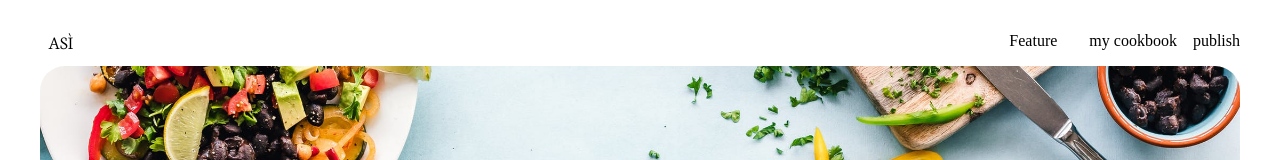
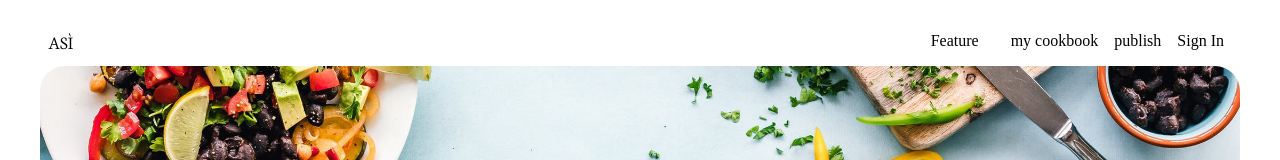
Before and after one commit to charlyecastro/asi, a Next.js app in the folder client/asi/: page / in a window 1280 px wide. Shown: the top 160 px of the page. Built offline with nearby package versions, Linux system fonts and the light colour scheme; no server answers.

Commit message:
added partially completed signin feature

```diff
--- a/client/asi/components/navbar.js
+++ b/client/asi/components/navbar.js
@@ -2,6 +2,12 @@
 import Link from 'next/link'
 
 export default function Home() {
+
+    const handleSignInClick = () => {
+        // Authenticate using via passport api in the backend
+        // Open Twitter login page
+        window.open("http://localhost/google", "_self");
+      };
     return (
         <header>
             <nav>
@@ -16,6 +22,8 @@ export default function Home() {
                         <Link href="/publish">
                             <a className="nav-link">publish</a>
                         </Link>
+                        <li > <a className="nav-link" onClick={handleSignInClick}>Sign In </a> </li>
+
                     </ul>
                 </menu>
             </nav>
--- a/client/asi/pages/index.js
+++ b/client/asi/pages/index.js
@@ -7,11 +7,17 @@ import { faSearch } from '@fortawesome/free-solid-svg-icons'
 
 const Home = () => {
 
-  const [allRecipes, setAllRecipes] = useState([' '])
+  const [allRecipes, setAllRecipes] = useState([])
 
   useEffect(() => {
     fetch('http://localhost:80/recipes', {
       method: 'GET',
+      withCredentials: true,
+      // credentials: 'include',
+      // headers: {
+      //   'Accept': 'application/json',
+      //   'Content-Type': 'application/json'
+      // },
     })
       .then((response) => {
         return response.json();
```
